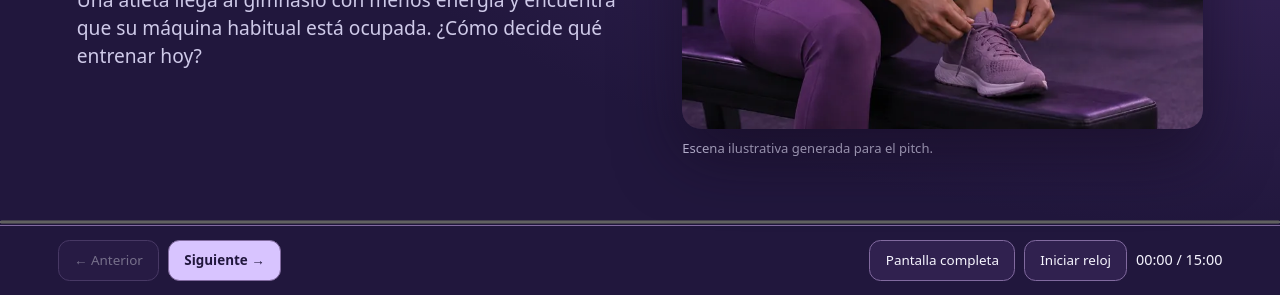
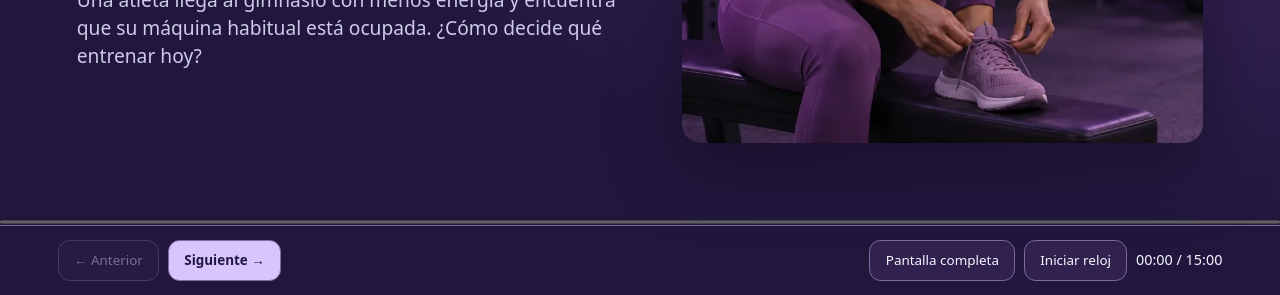
Before and after one commit to Jenifrutica/syncfit-presentation, a website: page public/SyncFit-Pitch.html in a window 1280 px wide. Shown: the part 505-800 px from the top of the page. Drawn offline with Linux system fonts and the light colour scheme.

Commit message:
Remove the pitch cover caption

```diff
--- a/public/SyncFit-Pitch.html
+++ b/public/SyncFit-Pitch.html
@@ -70,7 +70,7 @@ summary{cursor:pointer;font-weight:650}
 <header><strong>SyncFit Edge</strong><span id="location" aria-live="polite">El problema · 1 de 6</span></header>
 <section data-phase="El problema">
   <div><small>00:00–02:00</small><h1>El contexto cambia. La rutina también.</h1><p>Una atleta llega al gimnasio con menos energía y encuentra que su máquina habitual está ocupada. ¿Cómo decide qué entrenar hoy?</p></div>
-  <figure class="depth"><img src="pitch-assets/athlete.webp" alt="Atleta preparándose para entrenar en el gimnasio"><figcaption>Escena ilustrativa generada para el pitch.</figcaption></figure>
+  <figure class="depth"><img src="pitch-assets/athlete.webp" alt="Atleta preparándose para entrenar en el gimnasio"></figure>
 </section>
 <section data-phase="El problema" hidden>
   <div><small>02:00–05:00</small><h2>¿Qué cambia hoy?</h2><p>Pregunta al público qué información usaría para ajustar la rutina. Elige una respuesta para mostrar cómo entra al flujo de SyncFit.</p>
```
